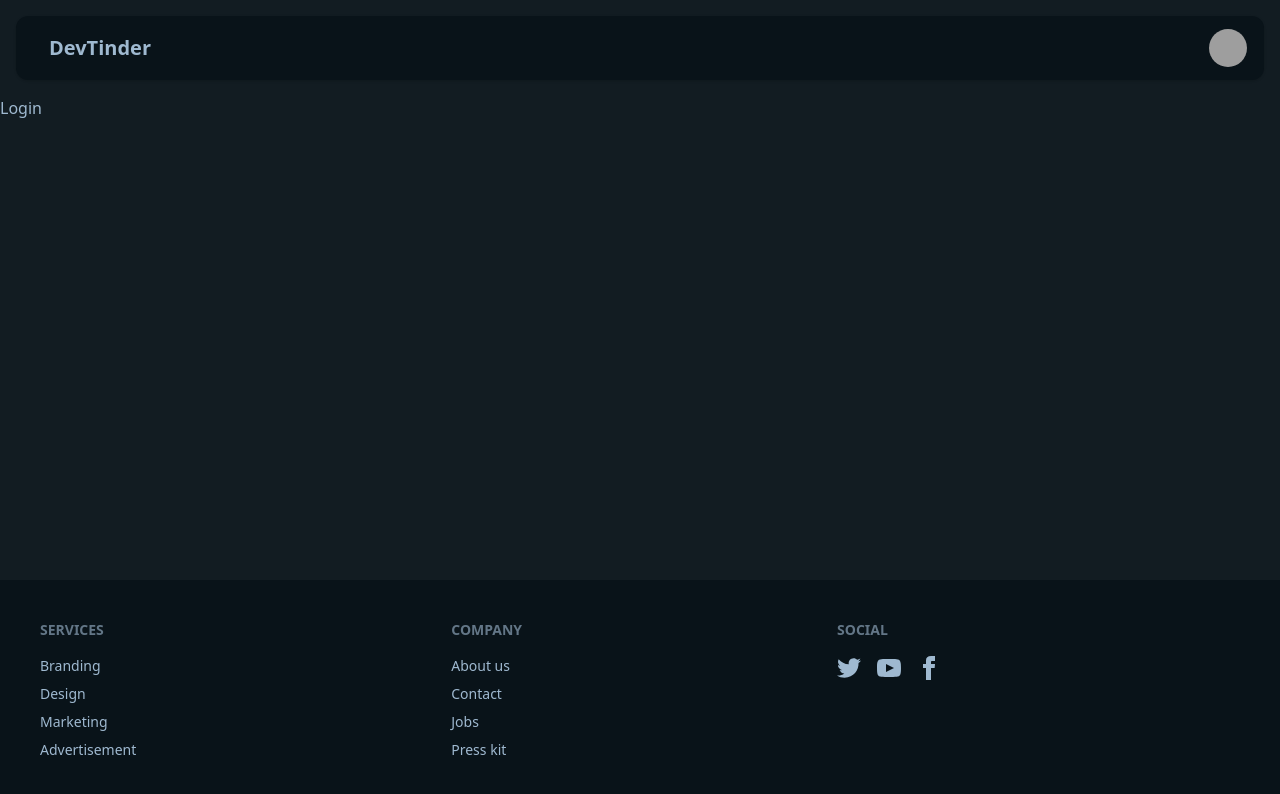
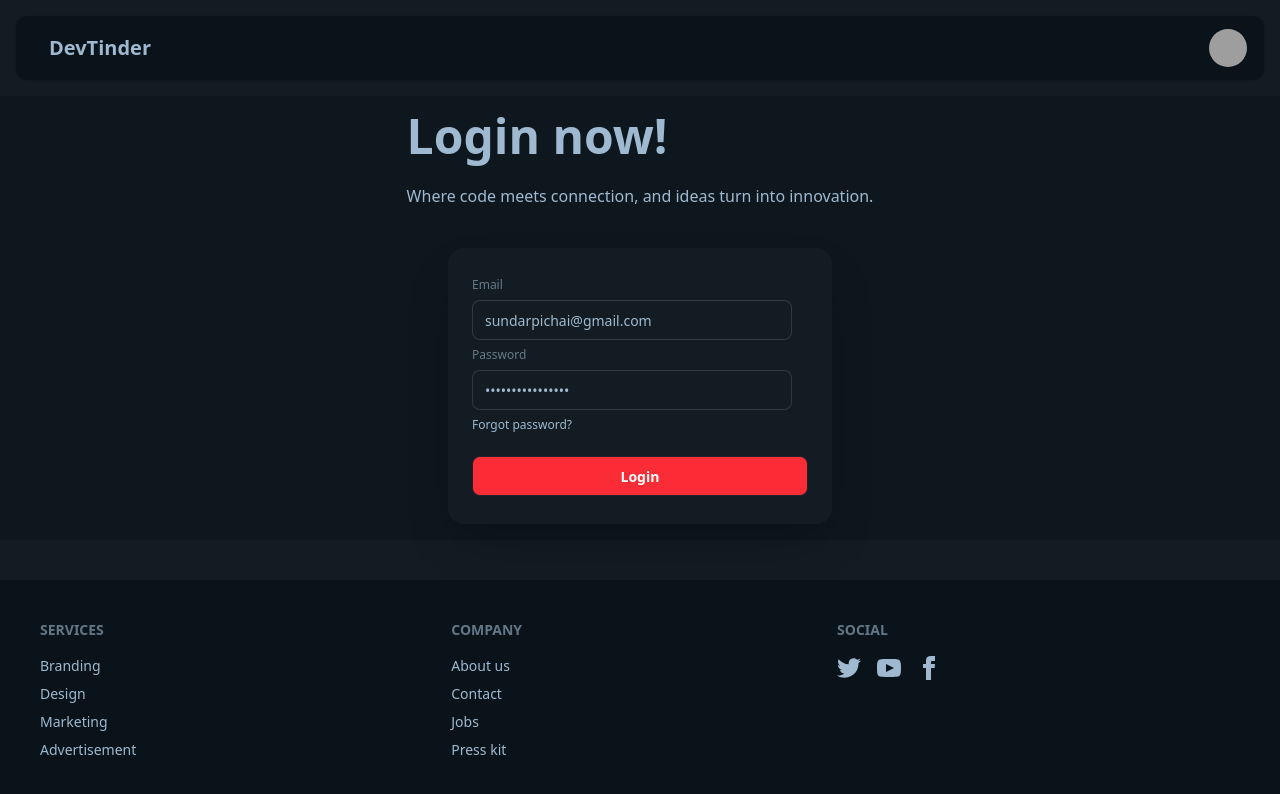
Before and after one commit to meramji/DevTinder-Frontend, a React (Vite) app: page /login in a window 1280 px wide. Shown: the top 794 px of the page. Built offline with nearby package versions, Linux system fonts and the light colour scheme; grey boxes are pictures that could not be loaded.

Commit message:
Post EmailId and password using AXios

```diff
--- a/package.json
+++ b/package.json
@@ -11,6 +11,7 @@
   },
   "dependencies": {
     "@tailwindcss/vite": "^4.1.17",
+    "axios": "^1.13.2",
     "react": "^19.1.1",
     "react-dom": "^19.1.1",
     "react-router": "^7.9.5",
--- a/src/Login.jsx
+++ b/src/Login.jsx
@@ -1,8 +1,68 @@
+import { useState } from "react";
+import axios from "axios";
 
 const Login = () => {
+  const [emailId, setemailId] = useState("sundarpichai@gmail.com");
+  const [password, setpassword] = useState("Sundarpichai@123");
+
+  const handlelogin = async () => {
+    try {
+      const res = await axios.post("http://localhost:3000/login", {
+        emailId,
+        password,
+      },
+      {withCredentials:true}
+    );
+    } catch (err) {
+      console.log(err);
+    }
+  };
+
   return (
-    <div>Login</div>
-  )
-}
+    <div>
+      <div className="hero bg-base-200">
+        <div className="hero-content flex-col">
+          <div className="text-center lg:text-left">
+            <h1 className="text-5xl font-bold">Login now!</h1>
+            <p className="py-6">
+              Where code meets connection, and ideas turn into innovation.
+            </p>
+          </div>
+          <div className="card bg-base-100 w-full max-w-sm shrink-0 shadow-2xl">
+            <div className="card-body">
+              <fieldset className="fieldset">
+                <label className="label">Email</label>
+                <input
+                  type="email"
+                  className="input"
+                  placeholder="Email"
+                  value={emailId}
+                  onChange={(e) => setemailId(e.target.value)}
+                />
+                <label className="label">Password</label>
+                <input
+                  type="password"
+                  className="input"
+                  placeholder="Password"
+                  value={password}
+                  onChange={(e) => setpassword(e.target.value)}
+                />
+                <div>
+                  <a className="link link-hover">Forgot password?</a>
+                </div>
+                <button
+                  className="btn btn-neutral text-white bg-red-500 mt-4 hover:bg-amber-50 hover:text-black"
+                  onClick={handlelogin}
+                >
+                  Login
+                </button>
+              </fieldset>
+            </div>
+          </div>
+        </div>
+      </div>
+    </div>
+  );
+};
 
 export default Login;
```
Also changed, not shown: 1 other file (tests, documents, lock files or other folders).
